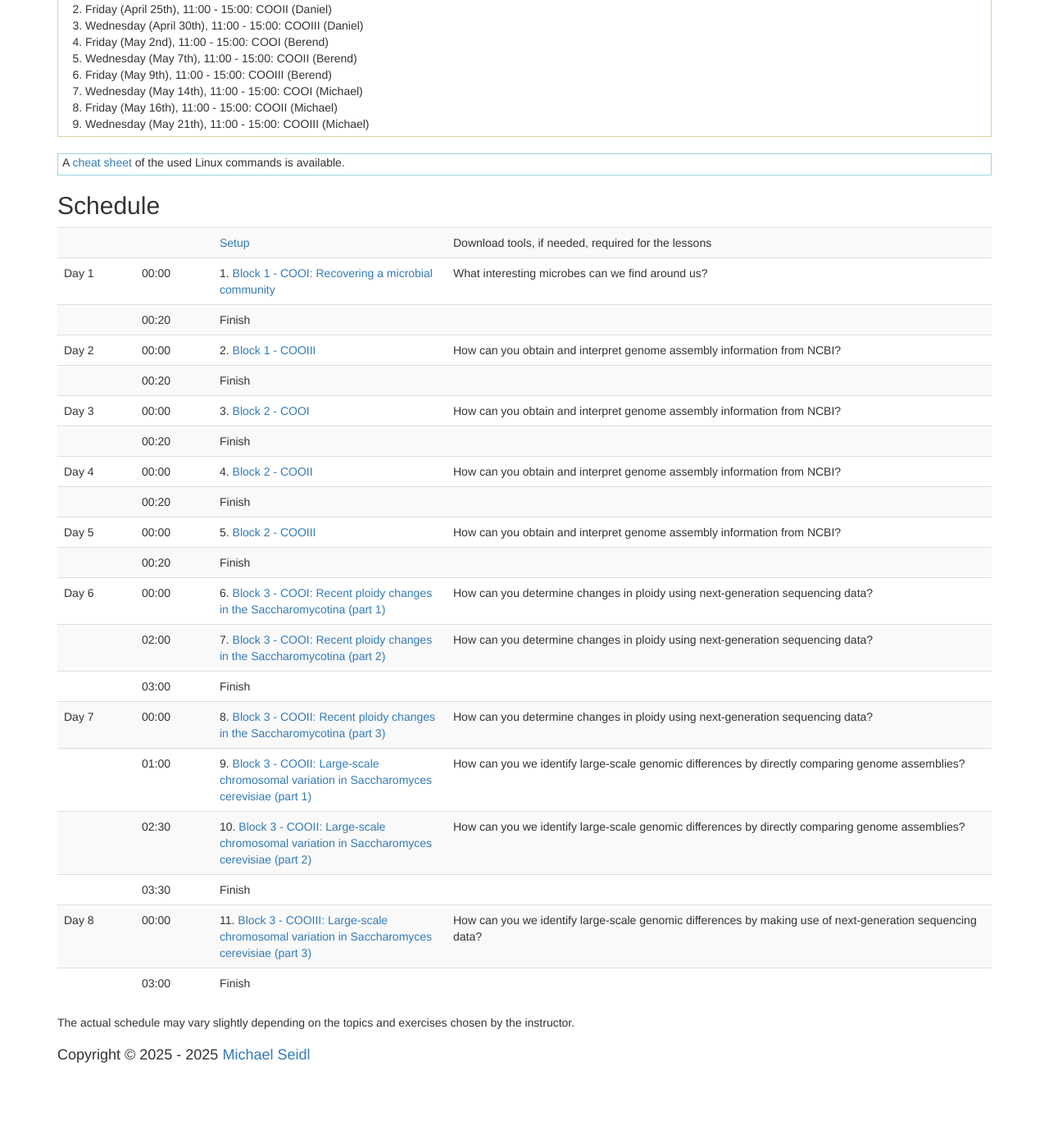
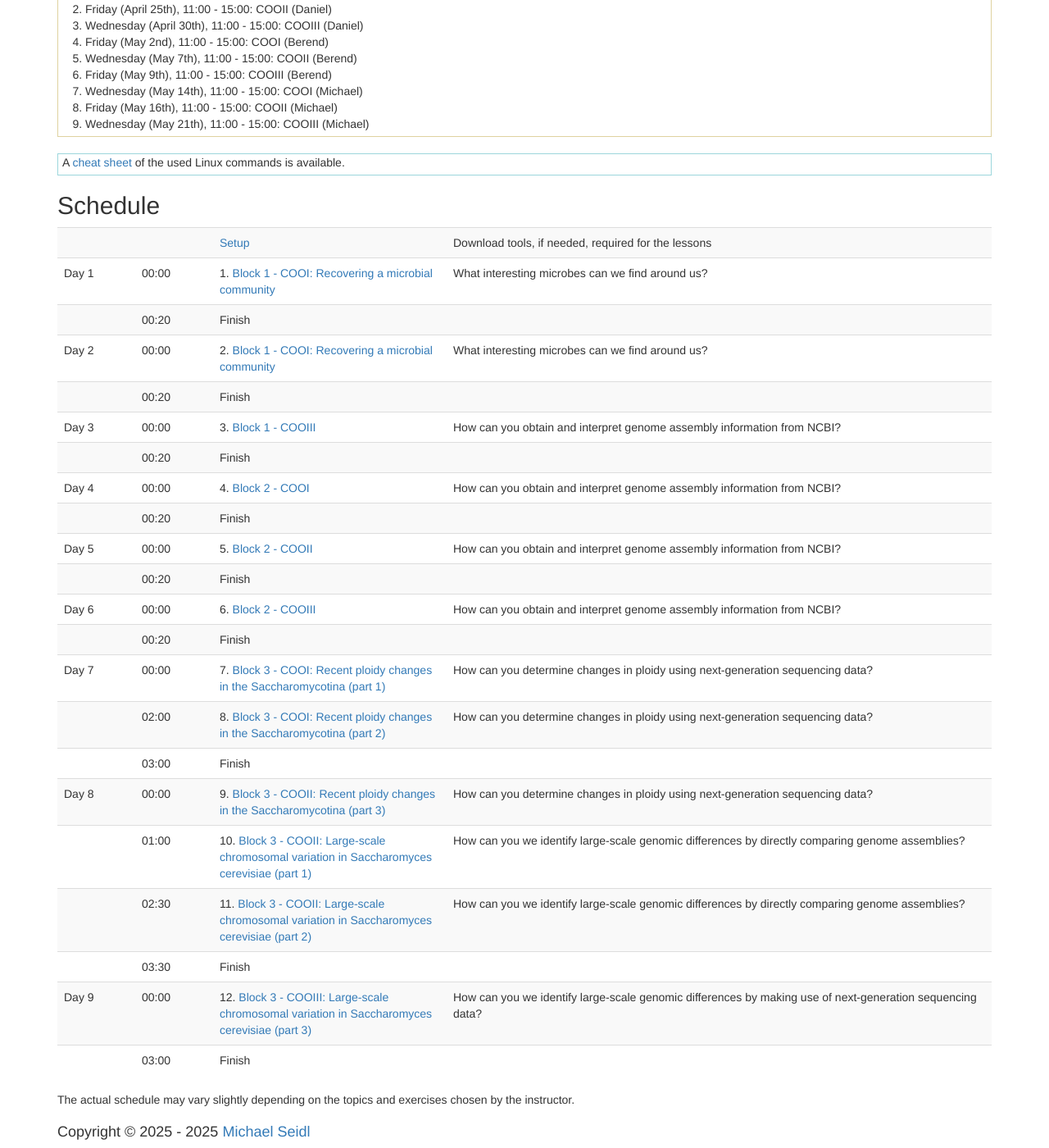
Before and after one commit to TeamMGE/GenomeBioinformaticsCourse, a Jekyll site: the page built from index.md, in a window 1280 px wide and 1400 px high, scrolled down 214 px. Shown: the whole window at 82% size. Built offline with Jekyll 4.4.1, drawn with Linux system fonts in a browser that asks for light colours; before the commit the page ends 1520 px from its top, so only the background shows below that.

Commit message:
Update 11-COOI.md

```diff
--- a/_episodes/11-COOI.md
+++ b/_episodes/11-COOI.md
@@ -1,3 +1,18 @@
+---
+title: "Block 1 - COOI: Recovering a microbial community"
+start: true
+teaching: 0
+exercises: 20
+questions:
+- What interesting microbes can we find around us?
+objectives:
+- Practice the usage of command line to handle and analyse sequence files
+- Perform a metagenome assembly, and interpret metagenomic data
+keypoints:
+- You can obtain genome sequences from environmental sequencing
+---
+
+
 # Sequencing
 
 To start the analysis, you first need to understand your data. The platform used to sequence these samples was of the PacBio Continuous Long Read (CLR) chemistry.
```
